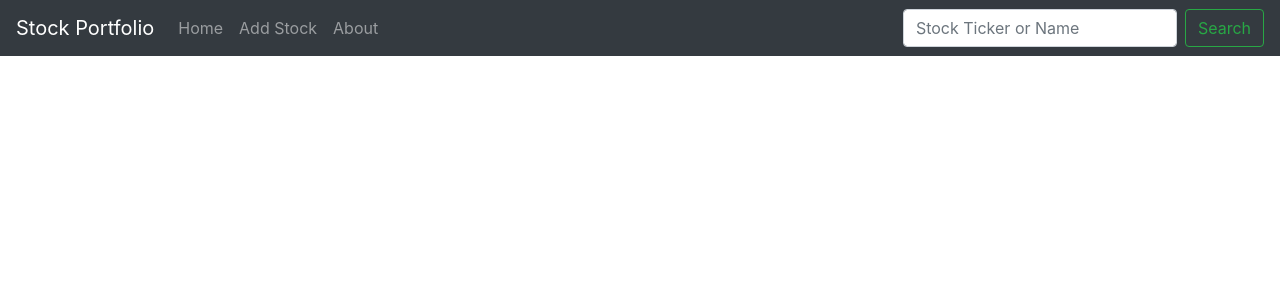
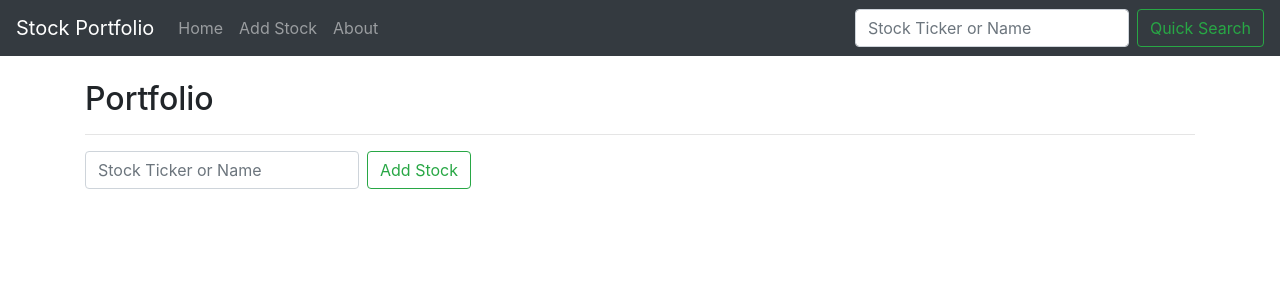
Before and after one commit to ptyadana/django-WEB-stock-portfolio-management, a Django app: template templates/quotes/add_stock.html in a window 1280 px wide. Shown: the top 300 px of the page. Run offline with Django 3.2, Linux system fonts and the light colour scheme; the template is opened without the code that fills it, so the values that code supplies are empty; some libraries are stand-ins or nearby versions.

Commit message:
StockForm

```diff
--- a/templates/base.html
+++ b/templates/base.html
@@ -34,7 +34,7 @@
           <form method="POST" action="{% url 'home' %}" class="form-inline my-2 my-lg-0">
             {% csrf_token %}
             <input class="form-control mr-sm-2" type="search" placeholder="Stock Ticker or Name" aria-label="Search" name="stock_ticker">
-            <button class="btn btn-outline-success my-2 my-sm-0" type="submit">Search</button>
+            <button class="btn btn-outline-success my-2 my-sm-0" type="submit">Quick Search</button>
           </form>
         </div>
     </nav>
--- a/templates/quotes/add_stock.html
+++ b/templates/quotes/add_stock.html
@@ -6,4 +6,19 @@ Add Stock
 
 {% block content %}
     <br>
+    <h2>Portfolio</h2>
+    <hr>
+    <form method="POST" action="{% url 'add_stock' %}" class="form-inline my-2 my-lg-0">
+        {% csrf_token %}
+        <input class="form-control mr-sm-2" type="add" placeholder="Stock Ticker or Name" aria-label="Add" name="ticker">
+        <button class="btn btn-outline-success my-2 my-sm-0" type="submit">Add Stock</button>
+    </form>
+    <br>
+    {% if stocks %}
+        {% for stock in stocks %}
+            <ul>
+                <li>{{stock.ticker}}</li>
+            </ul>
+        {% endfor %}
+    {% endif%}
 {% endblock %}
--- a/templates/quotes/home.html
+++ b/templates/quotes/home.html
@@ -32,7 +32,7 @@ Stock Portfolio
             <hr class="my-4">
             <p>It uses API integration for getting real time stock information.</p>
             <p class="lead">
-            <a class="btn btn-primary btn-lg" href="#" role="button">Let's get started</a>
+            <a class="btn btn-primary btn-lg" href="{% url 'add_stock' %}" role="button">Let's get started</a>
             </p>
         </div>
     {% endif%}
```
Also changed, not shown: quotes/forms.py (added, +7 -0 lines), quotes/views.py (+17 -2 lines).
